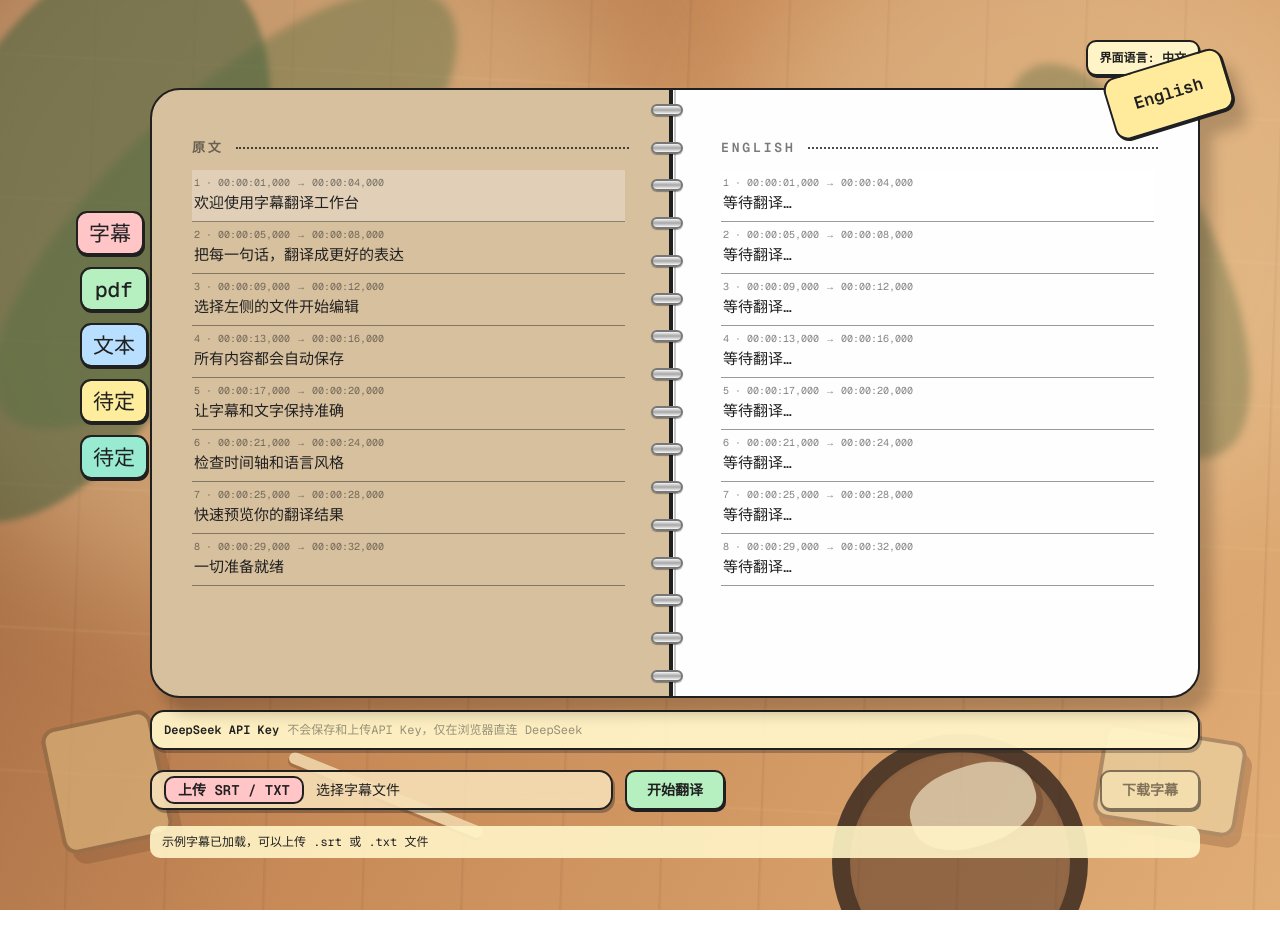
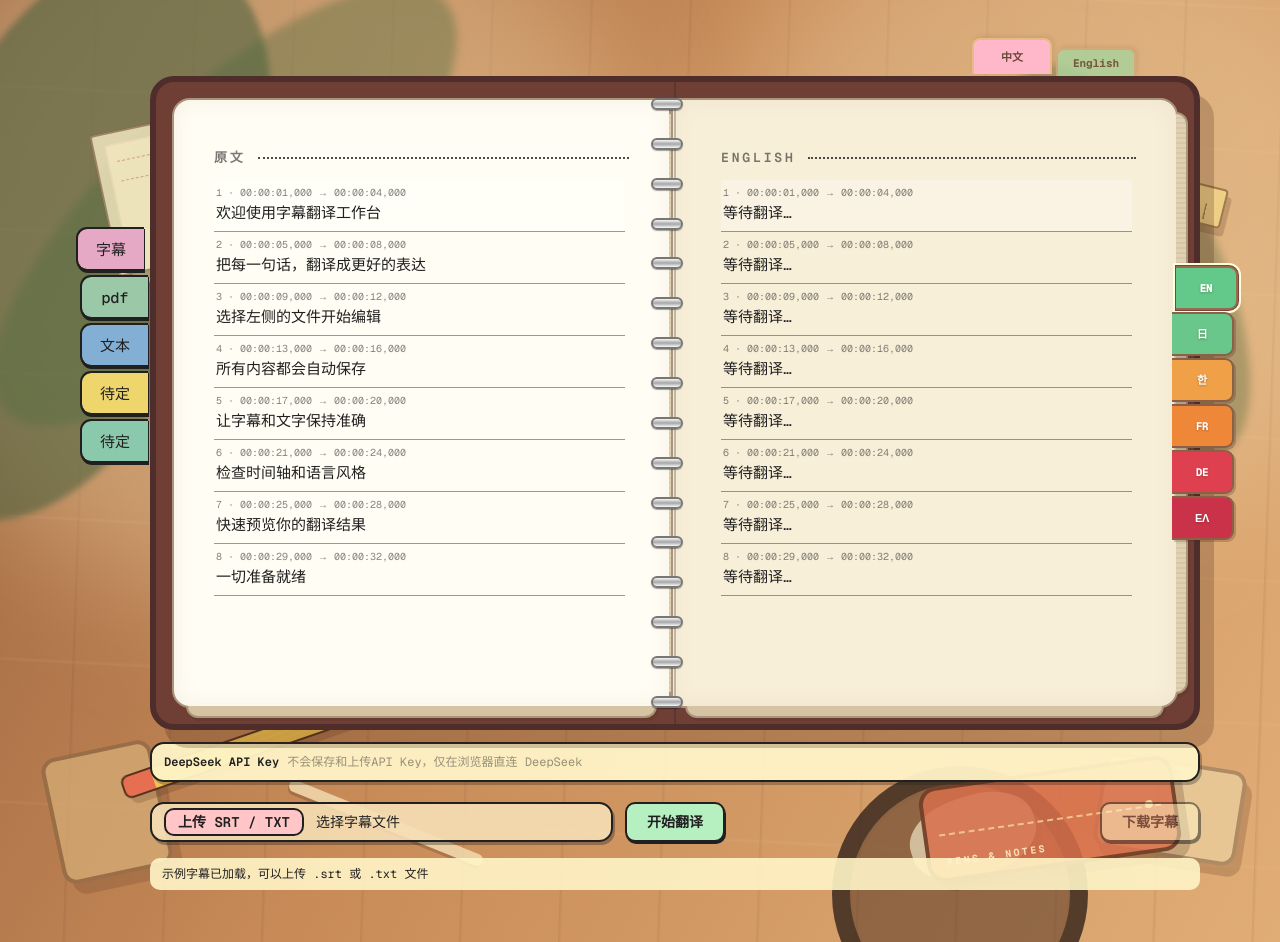
Before and after one commit to Twor/Subtitle-Translate, a Next.js app in the folder apps/web/: page / in a window 1280 px wide. Before the commit the page ends 910 px from the top, so only its background shows below. Built offline with nearby package versions, Linux system fonts and the light colour scheme.

Commit message:
feat(web): refine notebook side tabs

```diff
--- a/apps/web/app/page.tsx
+++ b/apps/web/app/page.tsx
@@ -41,15 +41,16 @@ const navigation = [
 ] as const
 
 const colorClasses = {
-  pink: "bg-[#ffc5c7]",
-  green: "bg-[#b6efc0]",
-  blue: "bg-[#b8dfff]",
-  yellow: "bg-[#ffed9e]",
-  mint: "bg-[#98ead1]",
+  pink: "bg-[#e6a9c5]",
+  green: "bg-[#9bc8a7]",
+  blue: "bg-[#83afd5]",
+  yellow: "bg-[#eed66d]",
+  mint: "bg-[#8bc9ad]",
 }
 
 const languages = ["English", "日本語", "한국어", "Français", "Deutsch", "Ελληνικά"]
 const interfaceLanguages = ["中文", "English"] as const
+const interfaceLanguageTabColors = ["bg-[#f6a6b8]", "bg-[#a9d49d]"] as const
 const DEFAULT_TRANSLATION_PROMPT = "You are a professional subtitle translator. Translate naturally and accurately while preserving meaning, tone, character voice, cultural context, and subtitle readability. Do not translate proper nouns inconsistently."
 const translationPrompt = process.env.NEXT_PUBLIC_DEEPSEEK_TRANSLATION_PROMPT?.trim() || DEFAULT_TRANSLATION_PROMPT
 
@@ -87,7 +88,6 @@ const uiText = {
 export default function Page() {
   const [interfaceLanguage, setInterfaceLanguage] = useState<(typeof interfaceLanguages)[number]>("中文")
   const [activeTab, setActiveTab] = useState("字幕")
-  const [languageOpen, setLanguageOpen] = useState(false)
   const [targetLanguage, setTargetLanguage] = useState("English")
   const [selectedRow, setSelectedRow] = useState(0)
   const [cues, setCues] = useState<SubtitleCue[]>(demoCues)
@@ -263,14 +263,14 @@ export default function Page() {
     <main className="relative min-h-svh overflow-hidden bg-[#bb8051] px-3 py-6 text-[#202020] sm:px-8 sm:py-10">
       <StudyBackdrop />
       <section className="relative z-10 mx-auto flex min-h-[calc(100svh-3rem)] w-full max-w-[1120px] flex-col items-stretch sm:min-h-[680px]">
-        <div className="mb-3 flex justify-end sm:ml-[70px] sm:w-[calc(100%-70px)]">
-          <Button type="button" variant="outline" onClick={() => setInterfaceLanguage((current) => current === "中文" ? "English" : "中文")} aria-label={uiText[interfaceLanguage].language} className="h-9 rounded-lg border-2 border-[#202020] bg-[#fff4c7] px-3 font-mono text-xs font-semibold text-[#202020] shadow-[1px_2px_0_#202020] hover:bg-[#fff4c7]/85">
-            {uiText[interfaceLanguage].language}: {interfaceLanguage}
-          </Button>
+        <div className="relative z-20 mb-0 flex h-9 justify-end sm:ml-[70px] sm:w-[calc(100%-70px)] sm:pr-16">
+          <div aria-label={uiText[interfaceLanguage].language} className="flex items-end gap-1">
+            {interfaceLanguages.map((language, index) => <button key={language} type="button" aria-pressed={interfaceLanguage === language} title={language} onClick={() => setInterfaceLanguage(language)} className={cn("relative h-7 min-w-16 rounded-t-md border-2 border-b-0 border-[#d1aa79] px-2 font-mono text-[11px] font-bold text-[#59422f] shadow-[2px_-2px_4px_rgba(93,59,31,0.12)] transition-all hover:-translate-y-1 sm:min-w-20", interfaceLanguageTabColors[index], interfaceLanguage === language ? "z-10 h-9 -translate-y-0.5 brightness-110" : "opacity-80")}>{language}</button>)}
+          </div>
         </div>
         <nav
           aria-label={uiText[interfaceLanguage].fileTypes}
-          className="z-30 flex shrink-0 gap-2 pb-4 sm:absolute sm:left-0 sm:top-[305px] sm:-translate-y-1/2 sm:flex-col sm:gap-3 sm:pb-0"
+          className="z-30 flex shrink-0 gap-2 pb-4 sm:absolute sm:left-0 sm:top-[305px] sm:-translate-y-1/2 sm:flex-col sm:gap-1 sm:pb-0"
         >
           {navigation.map((item) => {
             const active = activeTab === item.label
@@ -282,7 +282,7 @@ export default function Page() {
                 onClick={() => setActiveTab(item.label)}
                 aria-pressed={active}
                 className={cn(
-                  "h-10 min-w-14 rounded-[11px] border-2 border-[#202020] px-2 font-mono text-lg font-medium leading-none text-[#202020] shadow-[1px_2px_0_#202020] transition-transform hover:-translate-y-0.5 hover:bg-inherit sm:h-11 sm:min-w-[68px] sm:text-[21px]",
+                  "h-10 min-w-14 rounded-[11px] border-2 border-[#202020] px-2 font-mono text-sm font-medium leading-none text-[#202020] shadow-[1px_2px_0_#202020] transition-transform hover:-translate-y-0.5 hover:bg-inherit sm:h-11 sm:min-w-[68px] sm:rounded-l-[11px] sm:rounded-r-none sm:border-r-0 sm:text-[15px]",
                   colorClasses[item.color],
                   active && "-translate-x-1",
                 )}
@@ -294,9 +294,9 @@ export default function Page() {
           })}
         </nav>
 
-        <div className="notebook-spread relative flex w-full min-w-0 flex-1 flex-col overflow-visible rounded-[30px] drop-shadow-[12px_16px_7px_rgba(0,0,0,0.2)] sm:ml-[70px] sm:w-[calc(100%-70px)] sm:flex-none sm:flex-row">
+        <div className="notebook-spread relative flex w-full min-w-0 flex-1 flex-col overflow-visible rounded-[24px] border-[6px] border-[#4f2d2b] bg-[#6f3e35] p-2 shadow-[14px_18px_0_rgba(74,39,23,0.24)] sm:ml-[70px] sm:w-[calc(100%-70px)] sm:flex-none sm:flex-row sm:p-4">
           <NotebookPage title={uiText[interfaceLanguage].source} cues={cues} side="left" selectedRow={selectedRow} onSelect={setSelectedRow} scrollRef={sourceScrollRef} onScroll={() => syncScroll("source")} waitingText={uiText[interfaceLanguage].waiting} />
-          <NotebookPage title={targetLanguage} cues={cues} side="right" selectedRow={selectedRow} onSelect={setSelectedRow} scrollRef={translationScrollRef} onScroll={() => syncScroll("translation")} languageOpen={languageOpen} onLanguageToggle={() => setLanguageOpen((open) => !open)} onLanguageSelect={(nextLanguage) => { setTargetLanguage(nextLanguage); setLanguageOpen(false) }} waitingText={uiText[interfaceLanguage].waiting} />
+          <NotebookPage title={targetLanguage} cues={cues} side="right" selectedRow={selectedRow} onSelect={setSelectedRow} scrollRef={translationScrollRef} onScroll={() => syncScroll("translation")} onLanguageSelect={setTargetLanguage} waitingText={uiText[interfaceLanguage].waiting} />
           <NotebookBinding />
         </div>
         <div className="mt-3 flex w-full flex-col gap-3 sm:ml-[70px] sm:w-[calc(100%-70px)] sm:flex-row sm:items-center">
@@ -381,26 +381,62 @@ function StudyBackdrop() {
       <div className="absolute bottom-[-80px] right-[15%] size-48 rounded-full border-[18px] border-[#34251e]/65 bg-[#573827]/55 shadow-inner sm:size-64" />
       <div className="absolute bottom-[7%] right-[19%] h-16 w-24 rotate-[-18deg] rounded-[45%] bg-[#eee1c2]/70 shadow-[5px_7px_0_rgba(62,35,23,0.2)] sm:h-20 sm:w-32" />
       <div className="absolute bottom-[12%] left-[18%] h-3 w-36 rotate-[22deg] rounded-full bg-[#f4e0b5]/80 shadow-[0_3px_0_rgba(75,42,22,0.25)] sm:left-[22%] sm:w-52" />
+      <div className="absolute right-[4%] top-[16%] hidden h-10 w-64 rotate-[14deg] rounded border-2 border-[#694127]/60 bg-[#f5d889]/75 shadow-[5px_7px_0_rgba(74,39,23,0.2)] sm:block lg:w-80">
+        <div className="absolute inset-x-3 bottom-1 h-4 bg-[repeating-linear-gradient(90deg,transparent_0,transparent_14px,#694127_15px,#694127_16px)] opacity-55" />
+        <span className="absolute left-3 top-1 font-mono text-[9px] font-bold tracking-[0.2em] text-[#694127]/70">STUDY / 30 CM</span>
+      </div>
+      <div className="absolute bottom-[20%] left-[5%] hidden h-6 w-60 rotate-[-19deg] items-center drop-shadow-[5px_7px_0_rgba(74,39,23,0.2)] sm:flex lg:left-[9%] lg:w-72">
+        <div className="h-full w-8 rounded-l-md border-2 border-r-0 border-[#57321f] bg-[#e76f51]" />
+        <div className="h-full flex-1 border-y-2 border-[#57321f] bg-[#f2c14e] [background-image:repeating-linear-gradient(0deg,transparent_0,transparent_5px,rgba(255,255,255,0.22)_6px)]" />
+        <div className="h-0 w-0 border-y-[12px] border-l-[24px] border-y-transparent border-l-[#e8c69a]" />
+        <div className="-ml-1 h-0 w-0 border-y-[4px] border-l-[8px] border-y-transparent border-l-[#27221f]" />
+      </div>
+      <div className="absolute bottom-[8%] right-[4%] hidden h-20 w-52 rotate-[-8deg] rounded-[18px] border-4 border-[#57321f]/75 bg-[#d86f4c]/85 shadow-[8px_10px_0_rgba(74,39,23,0.22)] sm:block lg:right-[8%] lg:h-24 lg:w-64">
+        <div className="absolute inset-x-3 top-1/2 border-t-2 border-dashed border-[#f7d79c]/80" />
+        <div className="absolute right-5 top-[calc(50%-5px)] size-2 rounded-full bg-[#f7d79c]" />
+        <span className="absolute bottom-2 left-4 font-mono text-[10px] font-bold tracking-[0.24em] text-[#fff0c7]/85">PENS & NOTES</span>
+      </div>
+      <div className="absolute left-[3%] top-[12%] hidden h-28 w-40 rotate-[-12deg] sm:block lg:left-[8%] lg:h-36 lg:w-52">
+        <div className="absolute left-3 top-3 h-full w-full rounded border-2 border-[#694127]/35 bg-[#f8e8bc]/55 shadow-[5px_7px_0_rgba(74,39,23,0.12)]" />
+        <div className="absolute h-full w-full rounded border-2 border-[#694127]/55 bg-[#fff3cc]/75 shadow-[5px_7px_0_rgba(74,39,23,0.18)]">
+          <div className="absolute left-5 right-5 top-7 border-t border-dashed border-[#b77a4d]/60" />
+          <div className="absolute left-5 right-12 top-12 border-t border-dashed border-[#b77a4d]/60" />
+          <div className="absolute bottom-4 right-4 size-6 rounded-full border-2 border-[#e76f51]/60" />
+        </div>
+      </div>
     </div>
   )
 }
 
-function NotebookPage({ title, cues, side, selectedRow, onSelect, scrollRef, onScroll, languageOpen, onLanguageToggle, onLanguageSelect, waitingText }: { title: string; cues: SubtitleCue[]; side: "left" | "right"; selectedRow: number; onSelect: (row: number) => void; scrollRef: React.RefObject<HTMLDivElement | null>; onScroll: () => void; languageOpen?: boolean; onLanguageToggle?: () => void; onLanguageSelect?: (language: string) => void; waitingText: string }) {
+
+function NotebookPage({ title, cues, side, selectedRow, onSelect, scrollRef, onScroll, onLanguageSelect, waitingText }: { title: string; cues: SubtitleCue[]; side: "left" | "right"; selectedRow: number; onSelect: (row: number) => void; scrollRef: React.RefObject<HTMLDivElement | null>; onScroll: () => void; onLanguageSelect?: (language: string) => void; waitingText: string }) {
   const isLeft = side === "left"
   return (
-    <article className={cn("relative flex min-h-[520px] min-w-0 flex-1 flex-col border-2 border-[#202020] px-5 pb-5 pt-9 sm:h-[610px] sm:min-h-0 sm:px-10 sm:pt-12", isLeft ? "rounded-t-[28px] bg-[#d7c09e] sm:rounded-l-[30px] sm:rounded-r-none" : "rounded-b-[28px] bg-[#fffefe] sm:rounded-l-none sm:rounded-r-[30px] sm:pl-12")}>
-      <div className="mb-3 flex items-center gap-3"><span className="font-mono text-[13px] font-semibold uppercase tracking-[0.22em] text-[#202020]/60">{title}</span><div className="flex-1 border-t-2 border-dotted border-[#202020]/80" /></div>
-      <div ref={scrollRef} onScroll={onScroll} className="scrollbar-none flex min-h-0 flex-1 flex-col overflow-y-auto overscroll-contain pr-1">
+    <article className={cn("relative z-10 flex min-h-[520px] min-w-0 flex-1 flex-col border-2 border-[#a99579] px-5 pb-5 pt-9 shadow-[inset_0_0_22px_rgba(134,94,47,0.08)] sm:h-[610px] sm:min-h-0 sm:px-10 sm:pt-12", isLeft ? "rounded-t-[18px] bg-[#fffdf4] sm:rounded-l-[18px] sm:rounded-r-none" : "rounded-b-[18px] bg-[#f8efd9] sm:rounded-l-none sm:rounded-r-[18px] sm:pl-12")}>
+      <div aria-hidden="true" className="pointer-events-none absolute -right-3 top-3 bottom-3 z-0 w-3 rounded-r-[12px] border-y-2 border-r-2 border-[#a99579] bg-[repeating-linear-gradient(0deg,#e1d1b2_0,#e1d1b2_3px,#cdbb9c_4px,#e1d1b2_5px)] shadow-[2px_3px_0_rgba(81,43,30,0.18)]" />
+      <div aria-hidden="true" className="pointer-events-none absolute -bottom-3 left-3 right-3 z-0 h-3 rounded-b-[12px] border-x-2 border-b-2 border-[#a99579] bg-[#d6c3a3] shadow-[2px_3px_0_rgba(81,43,30,0.18)]" />
+      <div className="relative z-10 mb-3 flex items-center gap-3"><span className="font-mono text-[13px] font-semibold uppercase tracking-[0.22em] text-[#202020]/60">{title}</span><div className="flex-1 border-t-2 border-dotted border-[#202020]/80" /></div>
+      <div ref={scrollRef} onScroll={onScroll} className="relative z-10 scrollbar-none flex min-h-0 flex-1 flex-col overflow-y-auto overscroll-contain pr-1">
         {cues.map((cue, index) => <button key={cue.id} type="button" onClick={() => onSelect(index)} className={cn("flex min-h-[52px] w-full shrink-0 flex-col justify-center overflow-hidden border-b border-[#202020]/45 px-0.5 text-left font-mono text-[13px] leading-tight transition-colors sm:text-[15px]", selectedRow === index ? "bg-white/25" : "hover:bg-white/20")}><span className="mb-1 text-[10px] text-[#202020]/55">{cue.id}{cue.start && cue.end ? ` · ${cue.start} → ${cue.end}` : ""}</span><span className="whitespace-pre-wrap">{isLeft ? cue.text : cue.translation || waitingText}</span></button>)}
       </div>
-      {!isLeft && <LanguagePicker title={title} open={languageOpen} onToggle={onLanguageToggle} onSelect={onLanguageSelect} />}
+      {!isLeft && <LanguageBookmarks selected={title} onSelect={onLanguageSelect} />}
     </article>
   )
 }
 
-function LanguagePicker({ title, open, onToggle, onSelect }: { title: string; open?: boolean; onToggle?: () => void; onSelect?: (language: string) => void }) {
-  return <div className="absolute -right-2 -top-5 z-30 sm:-right-8 sm:-top-7"><Button type="button" variant="ghost" onClick={onToggle} aria-expanded={open} className="h-14 rotate-[-17deg] rounded-[13px] border-2 border-[#202020] bg-[#ffeb9b] px-4 font-mono text-[15px] font-semibold text-[#202020] shadow-[1px_2px_0_#202020] hover:bg-[#ffeb9b] sm:h-16 sm:px-6 sm:text-[17px]">{title}</Button>{open && <div className="absolute right-0 top-12 flex rotate-[-17deg] flex-col overflow-hidden rounded-lg border-2 border-[#202020] bg-[#fff8c9] text-sm shadow-[2px_3px_0_#202020]">{languages.map((option) => <button key={option} type="button" onClick={() => onSelect?.(option)} className="px-4 py-2 text-left font-mono hover:bg-[#ffed9e]">{option}</button>)}</div>}</div>
+const languageBookmarkStyles = [
+  { color: "bg-[#59b77d]", short: "EN" },
+  { color: "bg-[#69c78c]", short: "日" },
+  { color: "bg-[#f0a148]", short: "한" },
+  { color: "bg-[#ef8739]", short: "FR" },
+  { color: "bg-[#df4050]", short: "DE" },
+  { color: "bg-[#c93249]", short: "ΕΛ" },
+] as const
+
+function LanguageBookmarks({ selected, onSelect }: { selected: string; onSelect?: (language: string) => void }) {
+  return <div aria-label="翻译语言" className="absolute right-1 top-24 z-30 flex -translate-y-1/2 flex-col gap-0.5 sm:-right-[58px] sm:top-1/2 sm:translate-y-[-50%]">{languages.map((language, index) => { const bookmark = languageBookmarkStyles[index]!; const isSelected = selected === language; return <button key={language} type="button" aria-label={`选择${language}`} aria-pressed={isSelected} onClick={() => onSelect?.(language)} className={cn("group relative flex h-10 w-14 shrink-0 items-center justify-center overflow-hidden rounded-r-[10px] border-2 border-l-0 border-[#8b6047] px-1 shadow-[2px_2px_0_rgba(81,43,30,0.25)] transition-transform hover:translate-x-1 sm:h-11 sm:w-[62px] sm:rounded-r-[9px]", bookmark.color, isSelected && "translate-x-1 brightness-110 ring-2 ring-[#fff5c9] ring-offset-1 ring-offset-[#6f3e35]")}><span aria-hidden="true" className="font-mono text-[10px] font-bold tracking-tight text-white drop-shadow-[0_1px_1px_rgba(81,43,30,0.38)] sm:text-[11px]">{bookmark.short}</span><span className="sr-only">{language}</span></button> })}</div>
 }
+
 
 function NotebookBinding() {
   return <div aria-hidden="true" className="pointer-events-none absolute left-0 right-0 top-1/2 z-20 h-8 -translate-y-1/2 sm:bottom-0 sm:left-1/2 sm:right-auto sm:top-0 sm:h-auto sm:w-12 sm:-translate-x-1/2 sm:translate-y-0"><div className="absolute inset-x-0 top-1/2 border-t-2 border-[#202020]/35 sm:inset-y-0 sm:inset-x-auto sm:left-1/2 sm:w-px sm:-translate-x-1/2 sm:border-l-2 sm:border-t-0 sm:border-[#202020]/25" /><div className="relative flex h-full w-full justify-around px-4 sm:flex-col sm:justify-between sm:px-0 sm:py-4">{Array.from({ length: 16 }, (_, index) => <span key={index} className="h-3 w-7 rounded-full border-2 border-[#777] bg-gradient-to-b from-[#f5f5f5] via-[#a7a7a7] to-[#f8f8f8] shadow-[0_1px_1px_rgba(0,0,0,0.35)] sm:h-3 sm:w-8" />)}</div></div>
```
